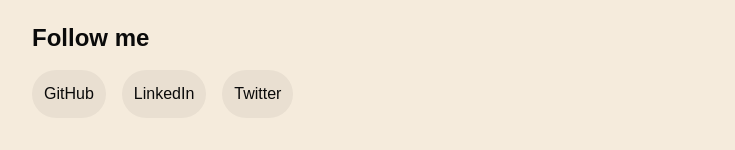
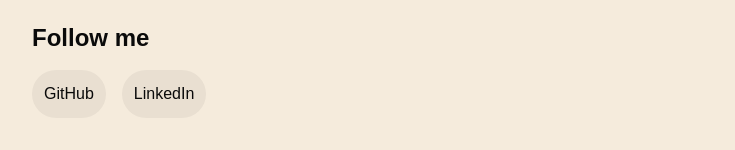
Before and after one commit to gala1234/website, a Next.js app: page / in a window 1280 px wide. Shown: the part 4639-4789 px from the top of the page, without its empty margins (48-783 px from the left). Built offline with nearby package versions, Linux system fonts and the light colour scheme.

Commit message:
rrss links

```diff
--- a/src/components/sections/ContactSection.tsx
+++ b/src/components/sections/ContactSection.tsx
@@ -76,7 +76,7 @@
           <h2 className="mb-4 text-2xl font-semibold">{content.rrss.title}</h2>
           <div className="flex gap-4">
             <a
-              href="https://github.com/yourusername"
+              href="https://github.com/gala1234"
               target="_blank"
               rel="noopener noreferrer"
               className={`rounded-full bg-black/[.05] p-3 transition-colors hover:bg-black/[.08] dark:bg-white/[.06] dark:hover:bg-white/[.12]`}
@@ -84,20 +84,12 @@
               GitHub
             </a>
             <a
-              href="https://linkedin.com/in/yourusername"
+              href="https://www.linkedin.com/in/galadriel-calero"
               target="_blank"
               rel="noopener noreferrer"
               className={`rounded-full bg-black/[.05] p-3 transition-colors hover:bg-black/[.08] dark:bg-white/[.06] dark:hover:bg-white/[.12]`}
             >
               LinkedIn
-            </a>
-            <a
-              href="https://twitter.com/yourusername"
-              target="_blank"
-              rel="noopener noreferrer"
-              className={`rounded-full bg-black/[.05] p-3 transition-colors hover:bg-black/[.08] dark:bg-white/[.06] dark:hover:bg-white/[.12]`}
-            >
-              Twitter
             </a>
           </div>
         </section>
```
